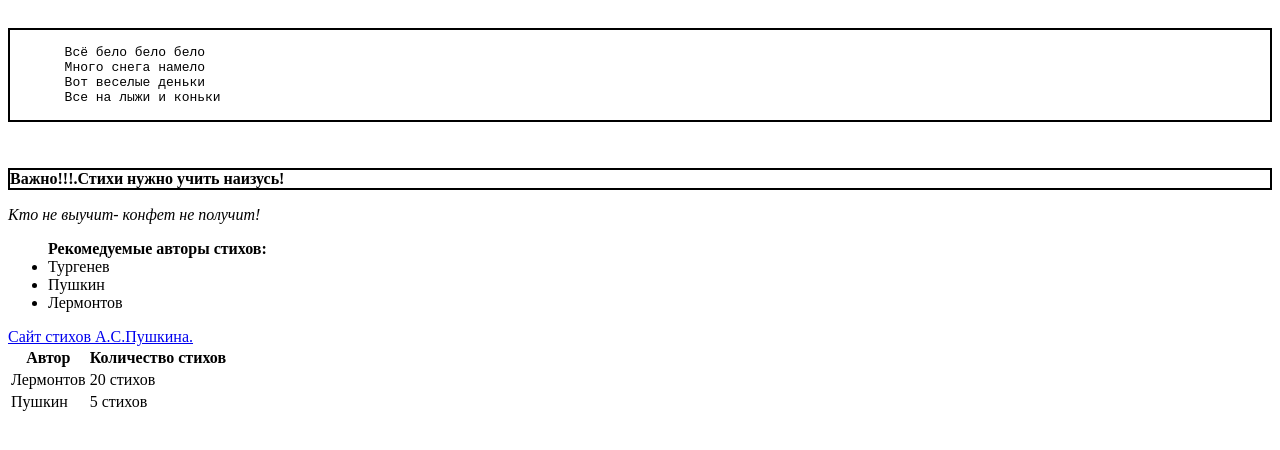
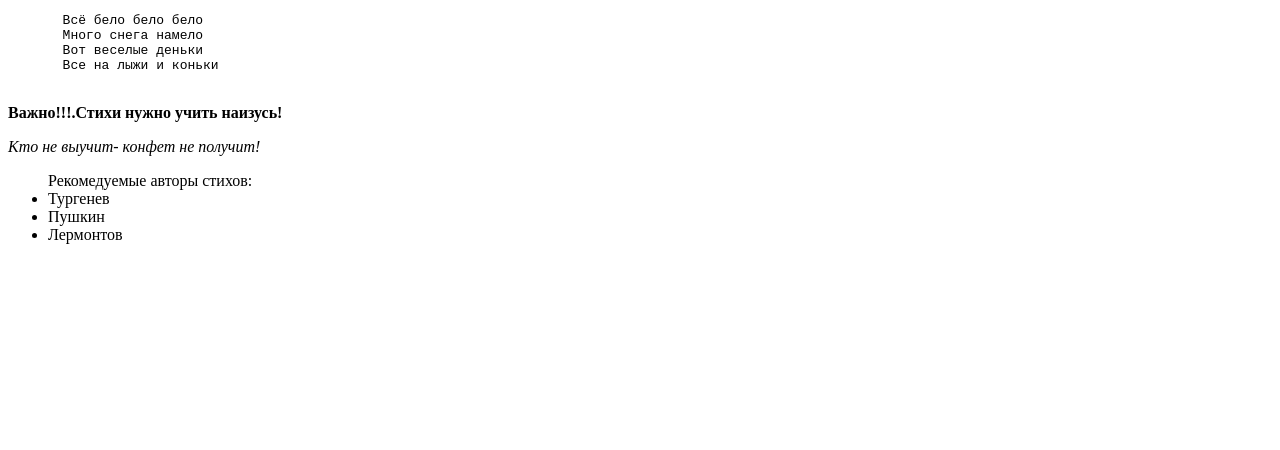
Before and after one commit to Katerina-nov/rsschool-cv, a plain HTML site: page index.html in a window 1280 px wide. Drawn offline with Linux system fonts and the light colour scheme.

Commit message:
fix: correct html code in index.html

```diff
--- a/index.html
+++ b/index.html
@@ -8,35 +8,17 @@
 
 <body>
     <pre>
-    <div style="border: 2px solid#000;">
        Всё бело бело бело
        Много снега намело
        Вот веселые деньки
        Все на лыжи и коньки
-    </div>
   </pre>
-    <p style="border: 2px solid#000"><strong>Важно!!!.Стихи нужно учить наизусь!</strong></p>
+    <p><strong>Важно!!!.Стихи нужно учить наизусь!</strong></p>
     <p><i>Кто не выучит- конфет не получит!</i></p>
-    <ul><b>Рекомедуемые авторы стихов:</b>
+    <ul>Рекомедуемые авторы стихов:
         <li>Тургенев</li>
         <li>Пушкин</li>
-        <li>Лермонтов</il>
+        <li>Лермонтов</li>
     </ul>
-    <table>
-        <thead>
-            <tr>
-                <th>Автор</th>
-                <th>Количество стихов</th>
-            </tr>
-        </thead>
-        <tr>
-            <td>Лермонтов</td>
-            <td>20 стихов</td>
-        </tr>
-        <tr>
-            <td>Пушкин</td>
-            <td>5 стихов</td>
-        </tr>
-        <a href="https://rustih.ru/stixi-dlya-detej/stixi-aleksandra-pushkina-dlya-detej/">Сайт стихов А.С.Пушкина.</a>
 </body>
 </html>
```
